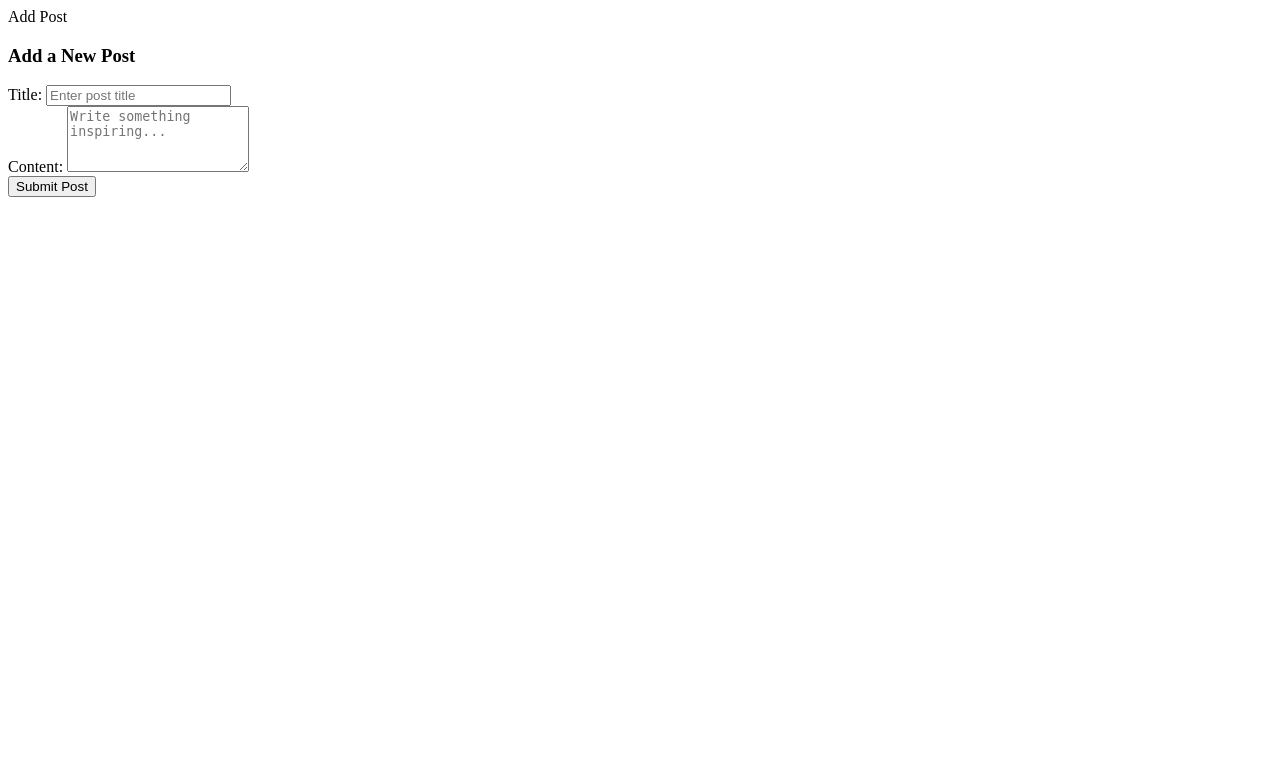
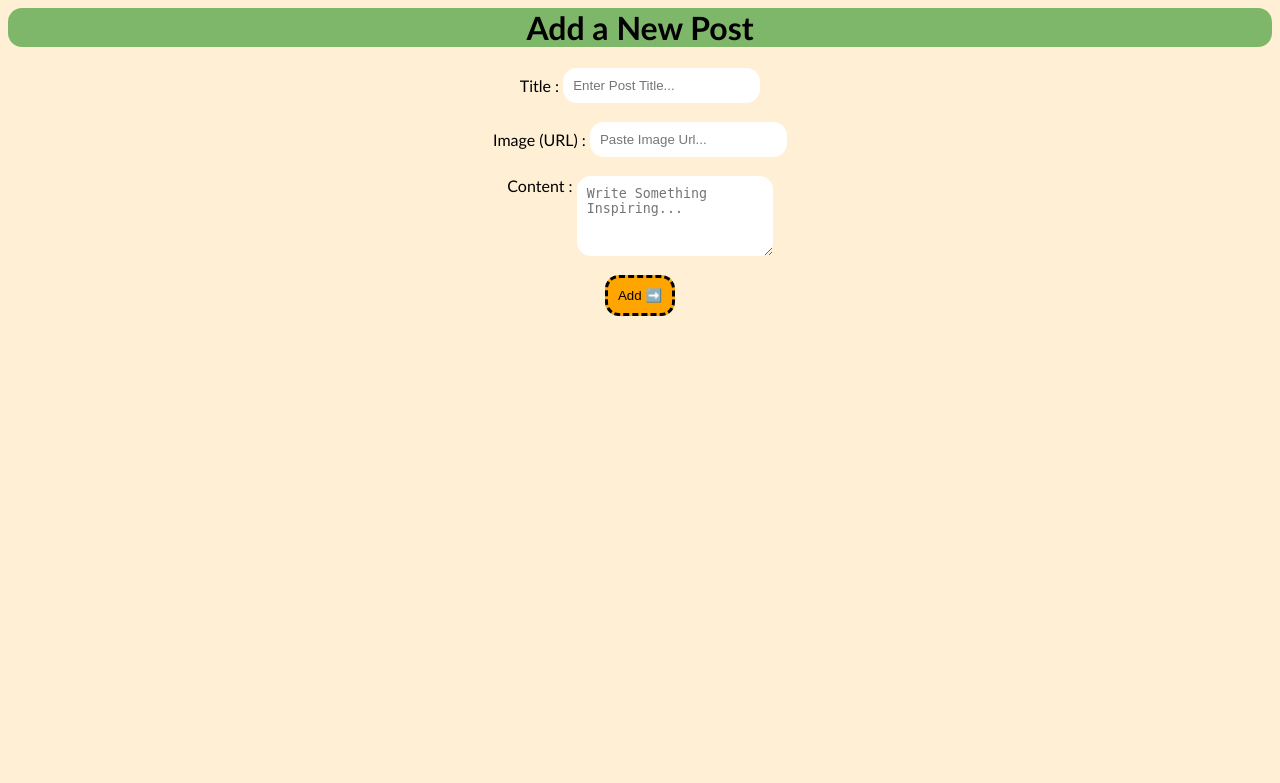
Before and after one commit to kavinkrishnanavan/Blogs, a Flask app: page /addpost in a window 1280 px wide. Shown: the top 783 px of the page. Run offline with Flask 3, Linux system fonts and the light colour scheme.

Commit message:
improvements

```diff
--- a/main.py
+++ b/main.py
@@ -70,13 +70,15 @@ def addpost():
 
         post_content = request.form.get("content")
 
-        newpost = Blog(title = post_title , image = "https://www.imu.edu.my/media/2016/06/yoga-pic.jpg" , content = post_content)
+        post_image = request.form.get("image")
+
+        newpost = Blog(title = post_title , image = post_image , content = post_content)
 
         db.session.add(newpost)
 
         db.session.commit()
 
-        return redirect(url_for("addpost"))
+        return redirect(url_for("index"))
 
     return render_template("addpost.html")
 
--- a/static/css/post.css
+++ b/static/css/post.css
@@ -4,14 +4,66 @@ body {
 
     text-align: center;
 
+    font-family: 'Gill Sans', 'Gill Sans MT', Calibri, 'Trebuchet MS', sans-serif;
+
 }
 
 button {
 
-    border: none;
+    border: dashed;
 
     border-radius: 14px;
 
     background-color: orange;
 
+    padding: 10px 10px;
+
 }
+
+#del {
+
+    background-color: rgba(255, 0, 0, 0.5);
+
+    border-radius: 14px;
+
+
+
+}
+
+#add {
+
+    background-color: rgba(0, 128, 0, 0.5);
+
+    border-radius: 14px;
+
+}
+
+.form-group {
+
+    width: 100%;
+
+}
+
+.form-group label {
+
+    vertical-align: middle;
+
+}
+
+#content-css {
+
+    vertical-align: top;
+
+}
+
+input, textarea {
+
+    vertical-align: middle;
+
+    border-style: none;
+
+    padding: 10px 10px;
+
+    border-radius: 14px;
+
+}
--- a/templates/addpost.html
+++ b/templates/addpost.html
@@ -1,20 +1,46 @@
 <html>
-    <head>Add Post</head>
+    <head>
+        <title>My Blogs - Add</title>
+        <link rel="stylesheet" href="{{ url_for('static', filename= 'css/post.css') }}">
+        <link rel="icon" href="{{ url_for('static', filename= 'assets/favicon.png') }}">
+
+    </head>
 
     <body>
 
-        <h3>Add a New Post</h3>
+        <h1 id="add">Add a New Post</h1>
 
         <form action="/addpost" method="POST">
+
             <div class="form-group">
-                <label for="title">Title:</label>
-                <input type="text" id="title" name="title" required placeholder="Enter post title">
+
+                <label for="title">Title :</label>
+                <input type="text" id="title" name="title" required placeholder="Enter Post Title...">
+
             </div>
+
+            <br>
+
             <div class="form-group">
-                <label for="content">Content:</label>
-                <textarea id="content" name="content" rows="4" required placeholder="Write something inspiring..."></textarea>
+
+                <label for="imageurl">Image (URL) :</label>
+                <input type="url" id="image" name="image" required placeholder="Paste Image Url...">
+
             </div>
-            <button type="submit">Submit Post</button>
+
+            <br>
+
+            <div class="form-group">
+
+                <label for="content" id="content-css">Content :</label>
+
+                <textarea id="content" name="content" rows="4" required placeholder="Write Something Inspiring..."></textarea>
+
+            </div>
+
+            <br>
+
+            <button type="submit">Add ➡️</button>
         </form>
 
     </body>
--- a/templates/post.html
+++ b/templates/post.html
@@ -1,14 +1,15 @@
 <html>
     <head>
 
-        <title>My Blogs. - Post</title>
+        <title>My Blogs - Delete</title>
         <link rel="stylesheet" href="{{ url_for('static', filename= 'css/post.css') }}">
+        <link rel="icon" href="{{ url_for('static', filename= 'assets/favicon.png') }}">
 
     </head>
 
     <body>
 
-        <h1>{{blogpost.title}}</h1>
+        <h1 id="del">Delete Post : {{blogpost.title}}</h1>
 
         <a href="/delete/{{blogpost.id}}">
             <button>Delete ❌</button>
```
Also changed, not shown: templates/index.html (+8 -3 lines), static/assets/favicon.png (added).
